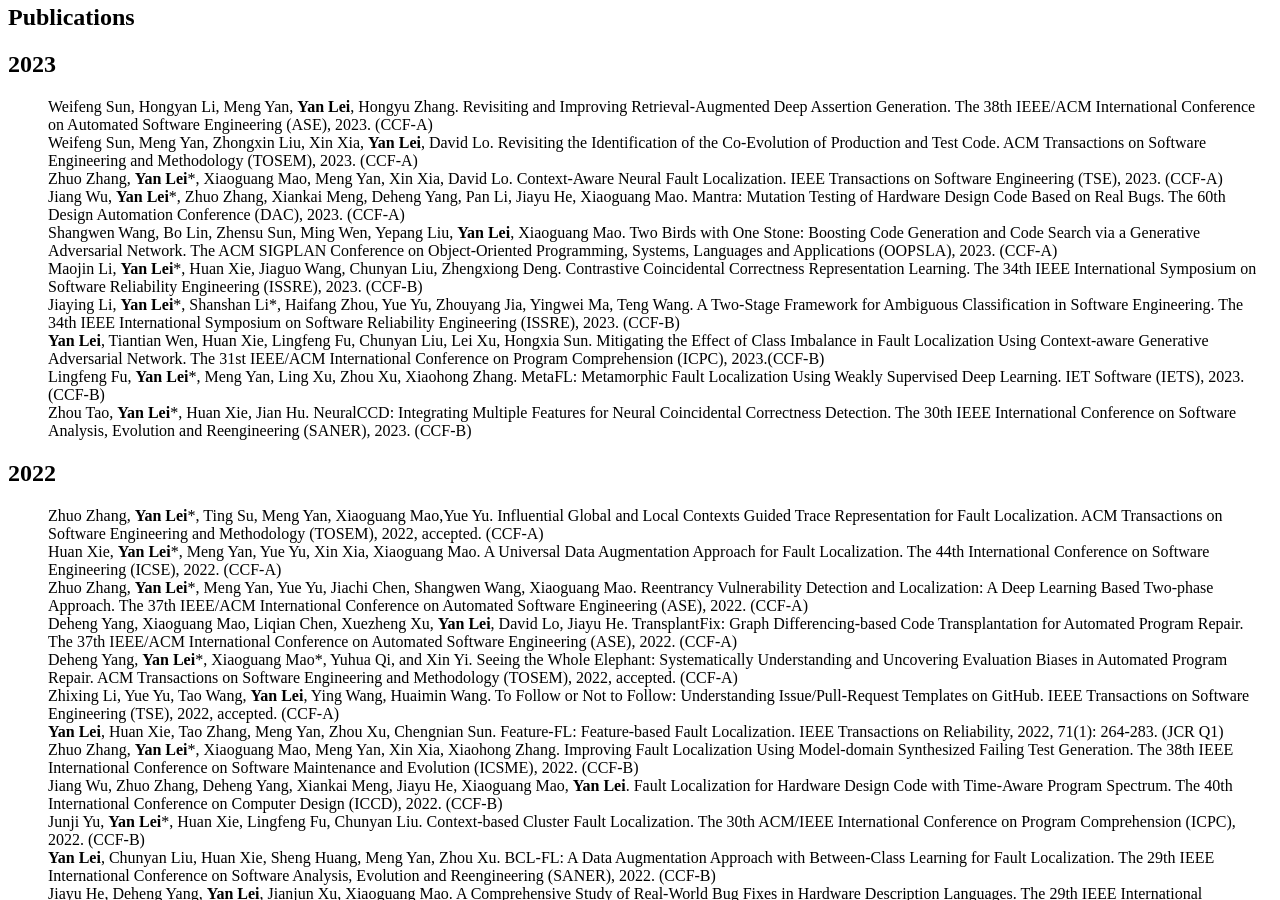
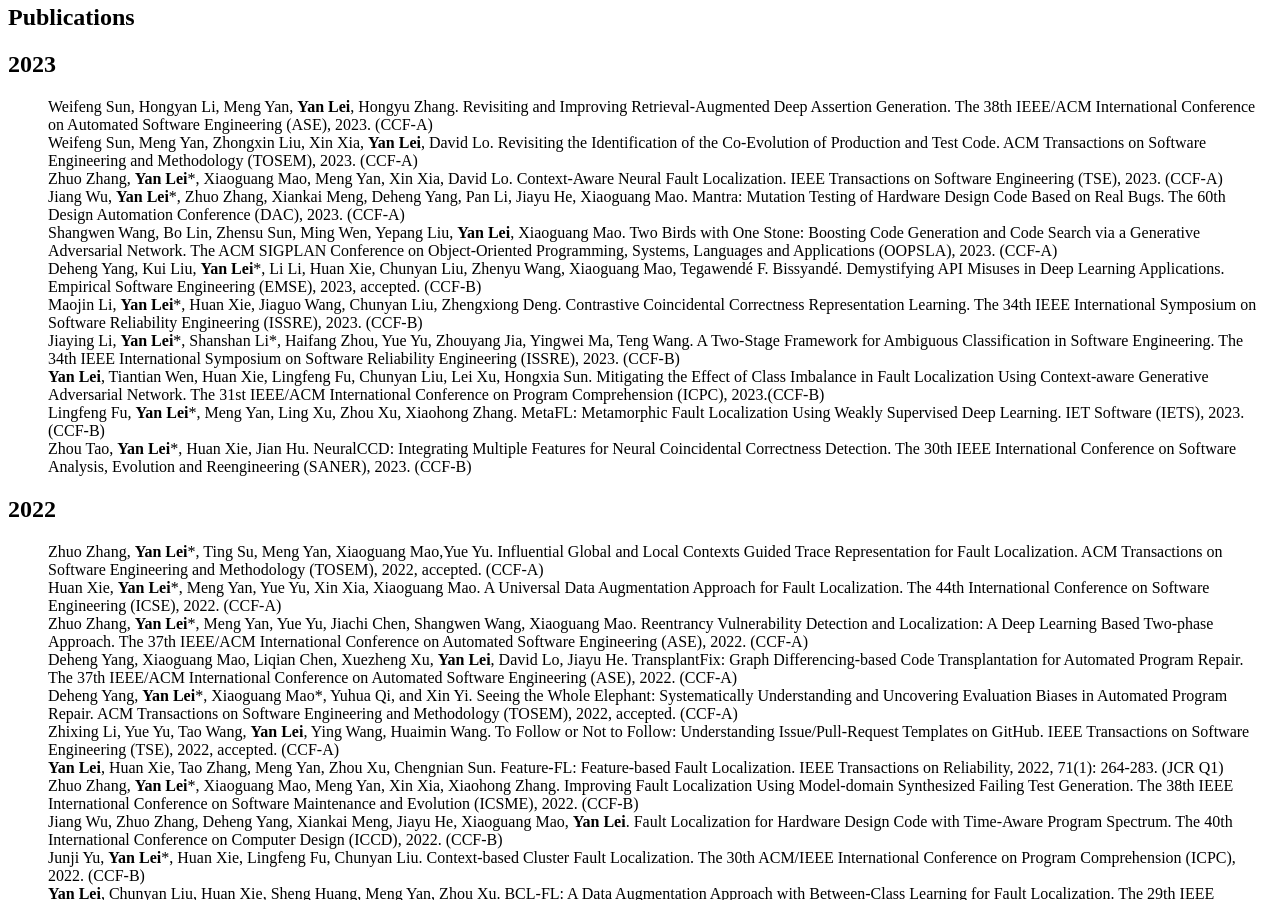
Before and after one commit to yanlei-cs/yanlei-cs.github.io, a Jekyll site: the page built from publications.md, in a window 1280 px wide and 900 px high, scrolled down 512 px. Built offline with Jekyll 4.4.1, drawn with Linux system fonts in a browser that asks for light colours; nearby versions of some CDN libraries; comment, search, counter and statistics services are not loaded.

Commit message:
Update publications.md

```diff
--- a/publications.md
+++ b/publications.md
@@ -18,6 +18,8 @@
 <LI>  Jiang Wu, <strong>Yan Lei</strong>*, Zhuo Zhang, Xiankai Meng, Deheng Yang, Pan Li, Jiayu He, Xiaoguang Mao. Mantra: Mutation Testing of Hardware Design Code Based on Real Bugs. The 60th Design Automation Conference (DAC), 2023. (CCF-A)</LI>
 
 <LI> Shangwen Wang, Bo Lin, Zhensu Sun, Ming Wen, Yepang Liu, <strong>Yan Lei</strong>, Xiaoguang Mao. Two Birds with One Stone: Boosting Code Generation and Code Search via a Generative Adversarial Network. The ACM SIGPLAN Conference on Object-Oriented Programming, Systems, Languages and Applications (OOPSLA), 2023. (CCF-A)</LI>
+
+<LI> Deheng Yang, Kui Liu, <strong>Yan Lei</strong>*, Li Li, Huan Xie, Chunyan Liu, Zhenyu Wang, Xiaoguang Mao, Tegawendé F. Bissyandé. Demystifying API Misuses in Deep Learning Applications. Empirical Software Engineering (EMSE), 2023, accepted. (CCF-B)</LI>
 
 <LI> Maojin Li, <strong>Yan Lei</strong>*, Huan Xie, Jiaguo Wang, Chunyan Liu, Zhengxiong Deng. Contrastive Coincidental Correctness Representation Learning. The 34th IEEE International Symposium on Software Reliability Engineering (ISSRE), 2023. (CCF-B)</LI>
 
```
